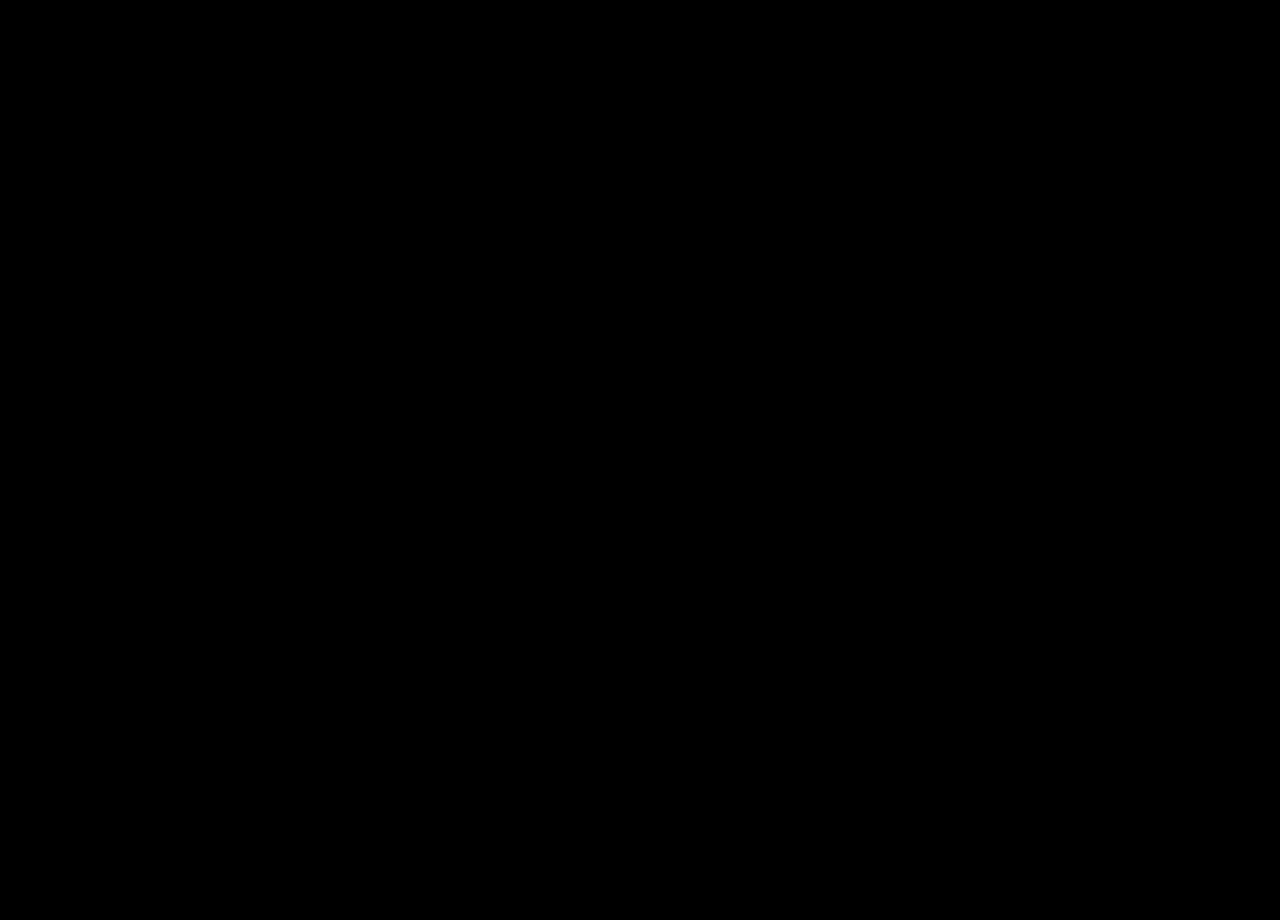
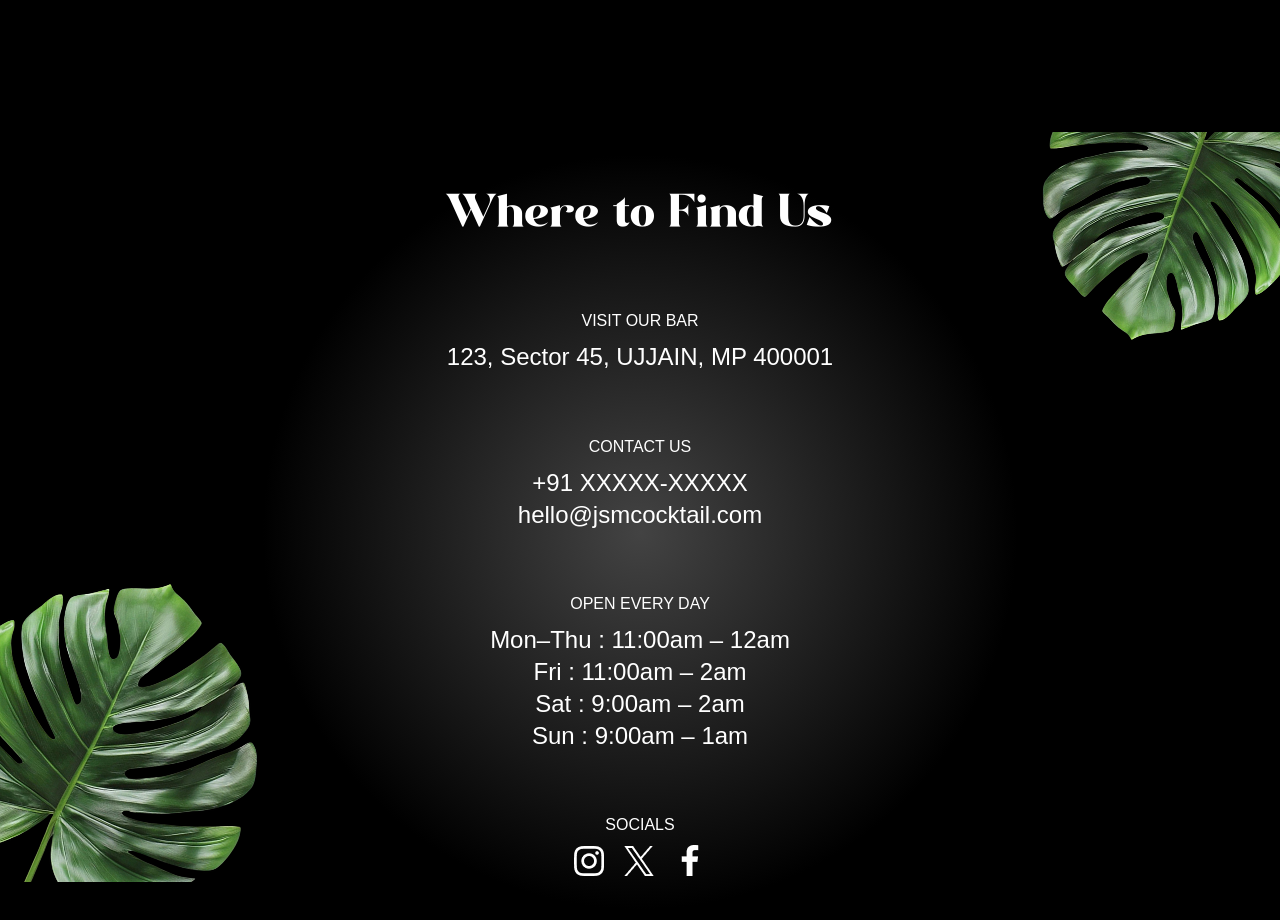
Before and after one commit to AdamyaMehta07/gsap_cocktail, a React (Vite) app: page / in a window 1280 px wide. Shown: the part 3960-4880 px from the top of the page. Before the commit the page ends 4012 px from the top, so only its background shows below. Built offline with nearby package versions, Linux system fonts and the light colour scheme; a web font is replaced by a local one.

Commit message:
Implemented Contact Section

```diff
--- a/src/App.jsx
+++ b/src/App.jsx
@@ -6,6 +6,8 @@
 import Cocktails from './components/Cocktails';
 import About from './components/About';
 import Art from './components/Art';
+import Contact from './components/Contact';
+
 
 
 gsap.registerPlugin(ScrollTrigger,SplitText);
@@ -18,6 +20,8 @@
     <Cocktails/>
     <About/>
     <Art/>
+    <Contact/>
+
 
    </main>
   )
--- a/src/components/Art.jsx
+++ b/src/components/Art.jsx
@@ -16,6 +16,7 @@
 		end: 'bottom center',
 		scrub: 1.5,
 		pin: true
+
 	 }
 	})
 
@@ -69,4 +70,4 @@
 	</div>
  )
 }
-export default Art
+export default Art;
--- /dev/null
+++ b/src/components/Contact.jsx
@@ -0,0 +1,83 @@
+import { openingHours, socials } from '../../constants/index.js'
+import { useGSAP } from '@gsap/react'
+import { SplitText} from 'gsap/all';
+import gsap from 'gsap';
+
+const Contact = () => {
+ 	useGSAP(() => {
+		const titleSplit = SplitText.create('#contact h2', { type: 'words' });
+
+		const timeline = gsap.timeline({
+		 scrollTrigger: {
+			trigger: '#contact',
+			start: 'top center',
+		 },
+		 ease: "power1.inOut"
+		})
+
+	 timeline
+		.from(titleSplit.words, {
+		 opacity: 0, yPercent: 100, stagger: 0.02
+	 })
+		.from('#contact h3, #contact p', {
+			opacity: 0, yPercent: 100, stagger: 0.02
+	 })
+		.to('#f-right-leaf', {
+		 y: '-50', duration: 1, ease: 'power1.inOut'
+	 }).to('#f-left-leaf', {
+		 y: '-50', duration: 1, ease: 'power1.inOut'
+	 }, '<')
+	})
+
+ return (
+	<footer id="contact">
+	 <img src="/images/footer-right-leaf.png" alt="leaf-right" id="f-right-leaf" />
+	 <img src="/images/footer-left-leaf.png" alt="leaf-left" id="f-left-leaf" />
+
+	 <div className="content">
+		<h2>Where to Find Us</h2>
+
+		<div>
+		 <h3>Visit Our Bar</h3>
+		 <p>123, Sector 45, UJJAIN, MP 400001</p>
+		</div>
+
+		<div>
+		 <h3>Contact Us</h3>
+		 <p>+91 XXXXX-XXXXX</p>
+		 <p>hello@jsmcocktail.com</p>
+		</div>
+
+		<div>
+		 <h3>Open Every Day</h3>
+		 {openingHours.map((time) => (
+			<p key={time.day}>
+			 {time.day} : {time.time}
+			</p>
+		 ))}
+		</div>
+
+		<div>
+		 <h3>Socials</h3>
+
+		 <div className="flex-center gap-5">
+			{socials.map((social) => (
+			 <a
+			 	key={social.name}
+				href={social.url}
+				target="_blank"
+				rel="noopener noreferrer"
+				aria-label={social.name}
+			 >
+				<img src={social.icon} />
+			 </a>
+			))}
+
+		 </div>
+		</div>
+	 </div>
+	</footer>
+ )
+}
+
+export default Contact;
```
